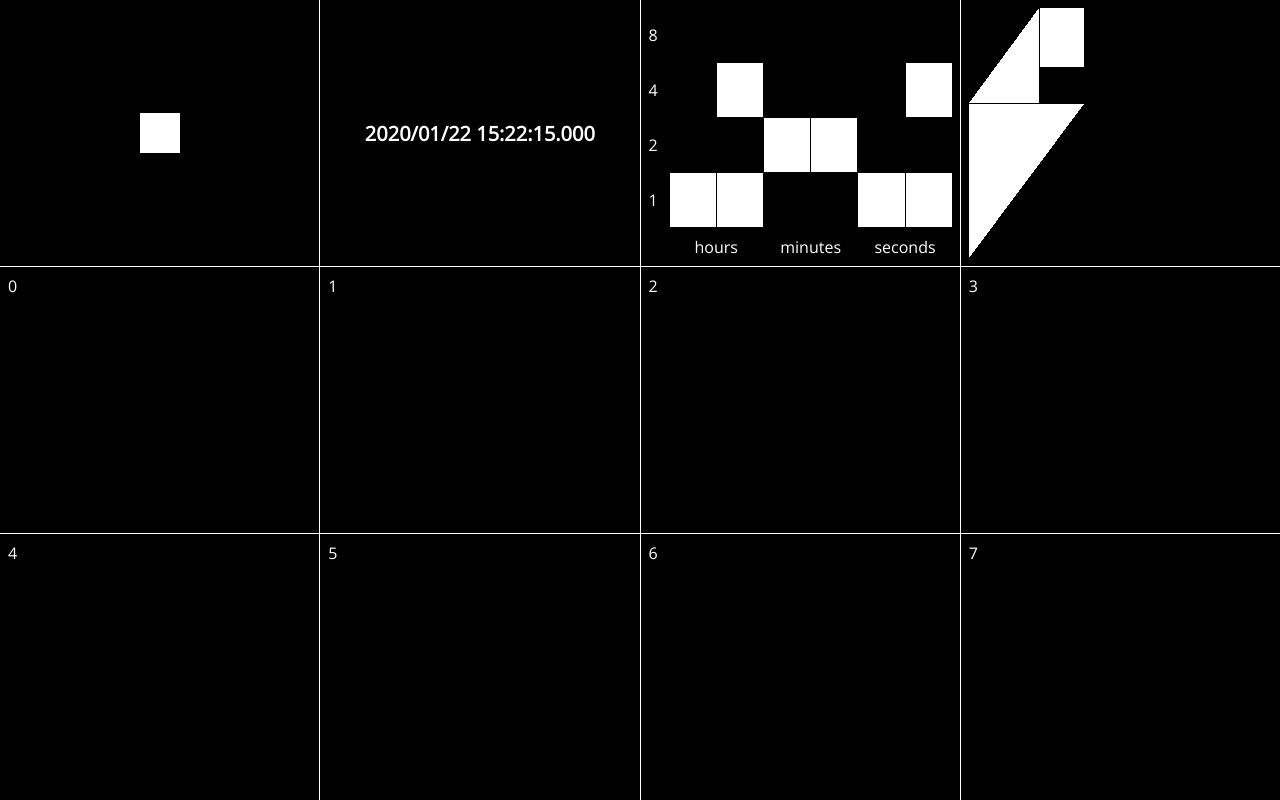
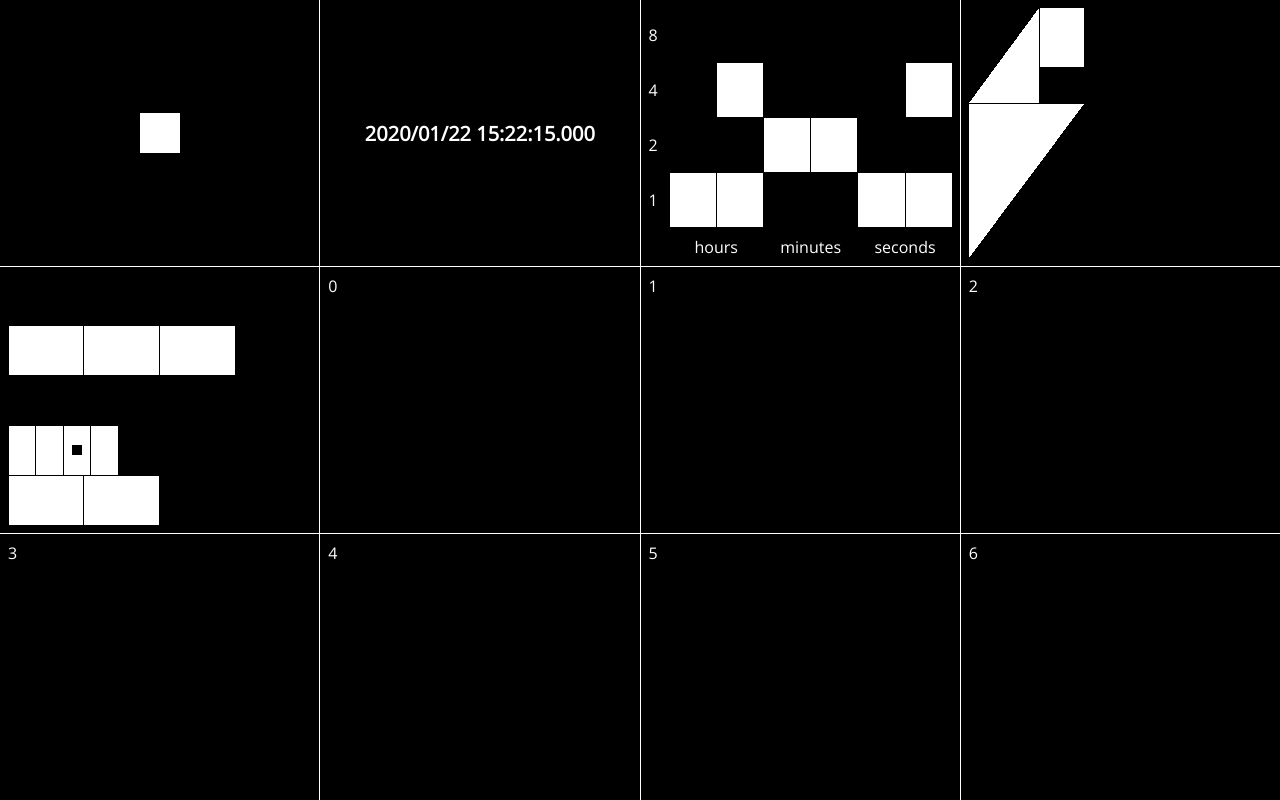
Before and after one commit to TSpierings/Reference, an Angular app: page / in a window 1280 px wide. Built offline with nearby package versions, Linux system fonts and the light colour scheme.

Commit message:
Add berlin uhr

```diff
--- a/src/app/modules/clocks/clocks.module.ts
+++ b/src/app/modules/clocks/clocks.module.ts
@@ -10,9 +10,11 @@ import { BinaryClockComponent } from './components/binary-clock/binary-clock.com
 import { TimeInBitsPipe } from './pipes/time-in-bits.pipe/time-in-bits.pipe';
 import { FibonacciClockComponent } from './components/fibonacci-clock/fibonacci-clock.component';
 import { FibonacciTimeStatePipe } from './pipes/fibonacci-time-state.pipe/fibonacci-time-state.pipe';
+import { BerlinUhrComponent } from './components/berlin-uhr/berlin-uhr.component';
+import { BerlinUhrTimePipe } from './pipes/berlin-uhr-time.pipe/berlin-uhr-time.pipe';
 
 @NgModule({
-  declarations: [ClocksComponent, FillForPipe, SimpleClockComponent, ControlsComponent, KnobComponent, BinaryClockComponent, TimeInBitsPipe, FibonacciClockComponent, FibonacciTimeStatePipe],
+  declarations: [ClocksComponent, FillForPipe, SimpleClockComponent, ControlsComponent, KnobComponent, BinaryClockComponent, TimeInBitsPipe, FibonacciClockComponent, FibonacciTimeStatePipe, BerlinUhrComponent, BerlinUhrTimePipe],
   imports: [
     CommonModule
   ],
--- /dev/null
+++ b/src/app/modules/clocks/components/berlin-uhr/berlin-uhr.component.html
@@ -0,0 +1,19 @@
+<div class="berlin-uhr" *ngIf="date | berlinUhrTime as berlinUhr">
+  <div class="row">
+    <div class="indicator" [class.active]="!berlinUhr.even"></div>
+  </div>
+  <div class="row">
+    <div *ngFor="let index of 0 | fillFor:4" [class.active]="berlinUhr.hourMajor >= index + 1"></div>
+  </div>
+  <div class="row">
+    <div *ngFor="let index of 0 | fillFor:4" [class.active]="berlinUhr.hourMinor >= index + 1"></div>
+  </div>
+  <div class="row minute-major">
+    <div *ngFor="let index of 0 | fillFor:11" [class.active]="berlinUhr.minuteMajor >= index + 1">
+      <div class="marker"></div>
+    </div>
+  </div>
+  <div class="row">
+    <div *ngFor="let index of 0 | fillFor:4" [class.active]="berlinUhr.minuteMinor >= index + 1"></div>
+  </div>
+</div>
--- /dev/null
+++ b/src/app/modules/clocks/components/berlin-uhr/berlin-uhr.component.scss
@@ -0,0 +1,30 @@
+.berlin-uhr {
+  display: flex;
+  flex-direction: column;
+  height: 100%;
+
+  .row {
+    display: flex;
+    flex: 1;
+
+    div {
+      flex: 1;
+      margin: 0.5px;
+
+      &.active {
+        background-color: white;
+        display: flex;
+        align-items: center;
+        justify-content: center;
+      }
+
+      &:nth-child(3n) {
+        .marker {
+          height: 10px;
+          max-width: 10px;
+          background-color: black;
+        }
+      }
+    }
+  }
+}
--- /dev/null
+++ b/src/app/modules/clocks/components/berlin-uhr/berlin-uhr.component.ts
@@ -0,0 +1,20 @@
+import { Component } from '@angular/core';
+import { TimeService } from '../../services/time.service';
+
+@Component({
+  selector: 'app-berlin-uhr',
+  templateUrl: './berlin-uhr.component.html',
+  styleUrls: ['./berlin-uhr.component.scss']
+})
+export class BerlinUhrComponent {
+
+  public date = new Date();
+
+  constructor(timeService: TimeService) {
+    timeService.InSeconds.subscribe(this.update);
+  }
+
+  private update = (date: Date) => {
+    this.date = date;
+  }
+}
--- a/src/app/modules/clocks/components/clocks/clocks.component.html
+++ b/src/app/modules/clocks/components/clocks/clocks.component.html
@@ -3,7 +3,8 @@
   <app-simple-clock class="cell"></app-simple-clock>
   <app-binary-clock class="cell"></app-binary-clock>
   <app-fibonacci-clock class="cell"></app-fibonacci-clock>
-  <div class="cell" *ngFor="let number of 4 | fillFor:12">
+  <app-berlin-uhr class="cell"></app-berlin-uhr>
+  <div class="cell" *ngFor="let number of 5 | fillFor:12">
     {{number}}
   </div>
 </div>
--- /dev/null
+++ b/src/app/modules/clocks/pipes/berlin-uhr-time.pipe/berlin-uhr-time.pipe.ts
@@ -0,0 +1,28 @@
+import { Pipe, PipeTransform } from '@angular/core';
+
+export interface BerlinUhr {
+  even: boolean;
+  hourMajor: number;
+  hourMinor: number;
+  minuteMajor: number;
+  minuteMinor: number;
+}
+
+@Pipe({
+  name: 'berlinUhrTime'
+})
+export class BerlinUhrTimePipe implements PipeTransform {
+
+  transform(date: Date): BerlinUhr {
+    const hours = date.getHours();
+    const minutes = date.getMinutes();
+
+    return {
+      even: minutes % 2 === 0,
+      hourMajor: Math.floor(hours / 5),
+      hourMinor: hours % 5,
+      minuteMajor: Math.floor(minutes / 5),
+      minuteMinor: minutes % 5
+    } as BerlinUhr;
+  }
+}
```
Also changed, not shown: 2 other files (tests, documents, lock files or other folders).
